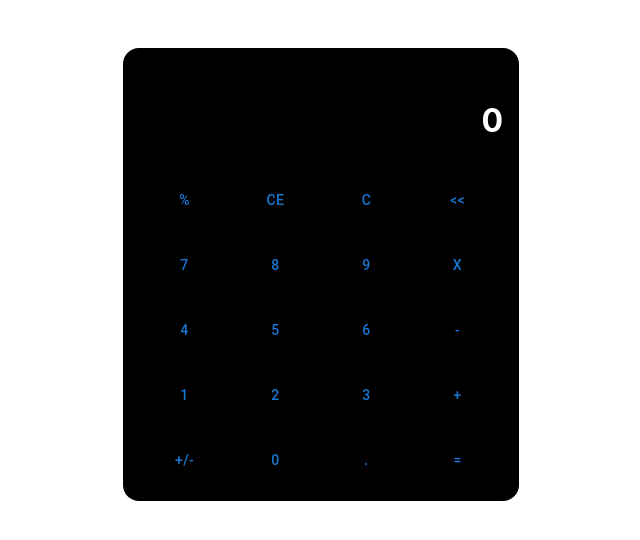
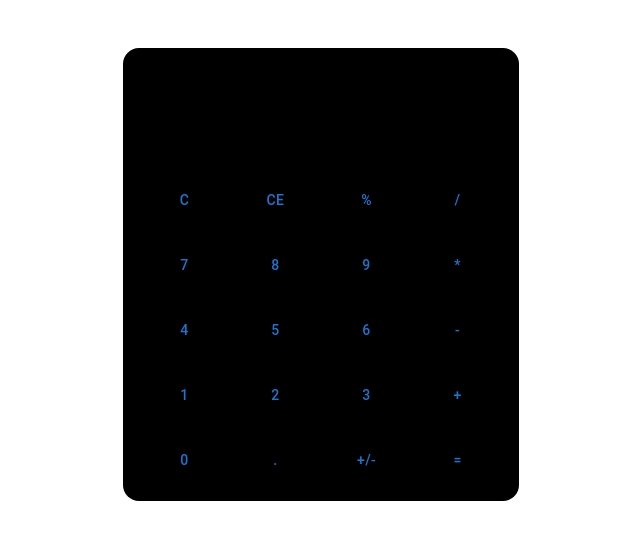
Before and after one commit to SantiSB/simple-calculator, a React (Vite) app: page / in a window 1280 px wide. Shown: the top 540 px of the page, without its empty margins (319-959 px from the left). Built offline with nearby package versions, Linux system fonts and the light colour scheme.

Commit message:
mathjs added

```diff
--- a/package.json
+++ b/package.json
@@ -22,6 +22,7 @@
     "@mui/material": "^5.14.5",
     "@testing-library/user-event": "^14.4.3",
     "happy-dom": "^10.10.2",
+    "mathjs": "^11.10.0",
     "react": "^18.2.0",
     "react-dom": "^18.2.0"
   },
--- a/src/pages/SimpleCalculator.jsx
+++ b/src/pages/SimpleCalculator.jsx
@@ -4,84 +4,26 @@ import { Container, Grid } from '@mui/material'
 import Notification from './components/Notification'
 import CalculatorButton from './components/CalculatorButton'
 import DisplayScreen from './components/DisplayScreen'
+import useCalculator from './hooks/useCalculator'
+import { BUTTONS_DATA } from './utils/buttonsData'
 
 const SimpleCalculator = () => {
-  const [value, setValue] = useState(0)
-  const [operator, setOperator] = useState()
   const [open, setOpen] = useState(false)
-
-  const handleOperator = (operatorValue) => {
-    setOperator(operatorValue)
-    setValue(0)
-  }
-
-  const handleNumberClick = (buttonValue) => {
-    if (value === 0 || operator) {
-      setValue(buttonValue)
-    } else if (value.length <= 6) {
-      setValue(value + buttonValue)
-    } else {
-      setOpen(true)
-    }
-  }
-
-  const handleSpecialClick = (buttonValue) => {
-    const specialHandlers = {
-      '+/-': handleToggleSign,
-      '%': handlePercentage,
-      AC: handleClear,
-    }
-
-    const specialHandler = specialHandlers[buttonValue]
-    if (specialHandler) {
-      specialHandler()
-    } else {
-      handleOperator(buttonValue)
-    }
-  }
-
-  const handleToggleSign = () => {
-    setValue(value * -1)
-  }
-
-  const handlePercentage = () => {
-    setValue(value / 100)
-  }
-
-  const handleClear = () => {
-    setValue(0)
-    setOperator()
-  }
-
-  const handleButtonClick = (buttonValue) => {
-    if (typeof buttonValue === 'number' || buttonValue === '.') {
-      handleNumberClick(buttonValue)
-    } else {
-      handleSpecialClick(buttonValue)
-    }
-  }
-
-  const buttonData = [
-    ['%', 'CE', 'C', '<<'],
-    [7, 8, 9, 'X'],
-    [4, 5, 6, '-'],
-    [1, 2, 3, '+'],
-    ['+/-', 0, '.', '='],
-  ]
+  const { operation, handleButtonClick } = useCalculator()
 
   return (
     <div className='calculator'>
       <Container maxWidth='xs'>
         <div className='container'>
-          <DisplayScreen value={value} />
+          <DisplayScreen value={operation} />
           <Grid container spacing={2}>
-            {buttonData.map((row, rowIndex) => (
+            {BUTTONS_DATA.map((row, rowIndex) => (
               <Grid key={rowIndex} container item justifyContent='center'>
-                {row.map((buttonValue, columnIndex) => (
+                {row.map((buttonData, columnIndex) => (
                   <Grid key={columnIndex} item xs={3}>
                     <CalculatorButton
                       handleButtonClick={handleButtonClick}
-                      buttonValue={buttonValue}
+                      buttonData={buttonData}
                     />
                   </Grid>
                 ))}
--- a/src/pages/components/CalculatorButton.jsx
+++ b/src/pages/components/CalculatorButton.jsx
@@ -1,19 +1,9 @@
 import { Button } from '@mui/material'
 
-const CalculatorButton = ({ handleButtonClick, buttonValue }) => {
+const CalculatorButton = ({ handleButtonClick, buttonData }) => {
   return (
-    <Button
-      className={`${
-        typeof buttonValue === 'number'
-          ? 'number'
-          : buttonValue === '='
-          ? 'calculate'
-          : 'function'
-      }`}
-      onClick={() => handleButtonClick(buttonValue)}
-      value={buttonValue}
-    >
-      {buttonValue}
+    <Button onClick={() => handleButtonClick(buttonData)} value={buttonData.value}>
+      {buttonData.value}
     </Button>
   )
 }
--- /dev/null
+++ b/src/pages/hooks/useCalculator.js
@@ -0,0 +1,52 @@
+import { useState } from 'react'
+import { evaluate } from 'mathjs'
+
+const useCalculator = () => {
+  const [operation, setOperation] = useState('')
+
+  const handleEquals = () => {
+    setOperation(evaluate(operation).toString())
+  }
+
+  const handleClear = () => {
+    setOperation('')
+  }
+
+  const handleBackspace = () => {
+    setOperation(operation.substring(0, operation.length - 1))
+  }
+
+  const handlePercentage = () => {
+    setOperation((operation / 100).toString())
+  }
+
+  const handleNegate = () => {
+    setOperation((operation * -1).toString())
+  }
+
+  const handleDefault = (buttonValue) => {
+    setOperation(operation.concat(buttonValue))
+  }
+
+  const handleButtonClick = (buttonData) => {
+    const buttonActions = {
+      '=': handleEquals,
+      C: handleClear,
+      CE: handleBackspace,
+      '%': handlePercentage,
+      '+/-': handleNegate,
+      default: () => handleDefault(buttonData.value),
+    }
+
+    const selectedAction =
+      buttonActions[buttonData.value] || buttonActions.default
+    selectedAction()
+  }
+
+  return {
+    operation,
+    handleButtonClick,
+  }
+}
+
+export default useCalculator;
--- /dev/null
+++ b/src/pages/utils/buttonsData.js
@@ -0,0 +1,32 @@
+export const BUTTONS_DATA = [
+  [
+    { value: 'C', type: 'operator' },
+    { value: 'CE', type: 'operator' },
+    { value: '%', type: 'operator' },
+    { value: '/', type: 'operator' },
+  ],
+  [
+    { value: '7', type: 'number' },
+    { value: '8', type: 'number' },
+    { value: '9', type: 'number' },
+    { value: '*', type: 'operator' },
+  ],
+  [
+    { value: '4', type: 'number' },
+    { value: '5', type: 'number' },
+    { value: '6', type: 'number' },
+    { value: '-', type: 'operator' },
+  ],
+  [
+    { value: '1', type: 'number' },
+    { value: '2', type: 'number' },
+    { value: '3', type: 'number' },
+    { value: '+', type: 'operator' },
+  ],
+  [
+    { value: '0', type: 'number' },
+    { value: '.', type: 'number' },
+    { value: '+/-', type: 'operator' },
+    { value: '=', type: 'operator' },
+  ],
+]
```
Also changed, not shown: 1 other file (tests, documents, lock files or other folders).
